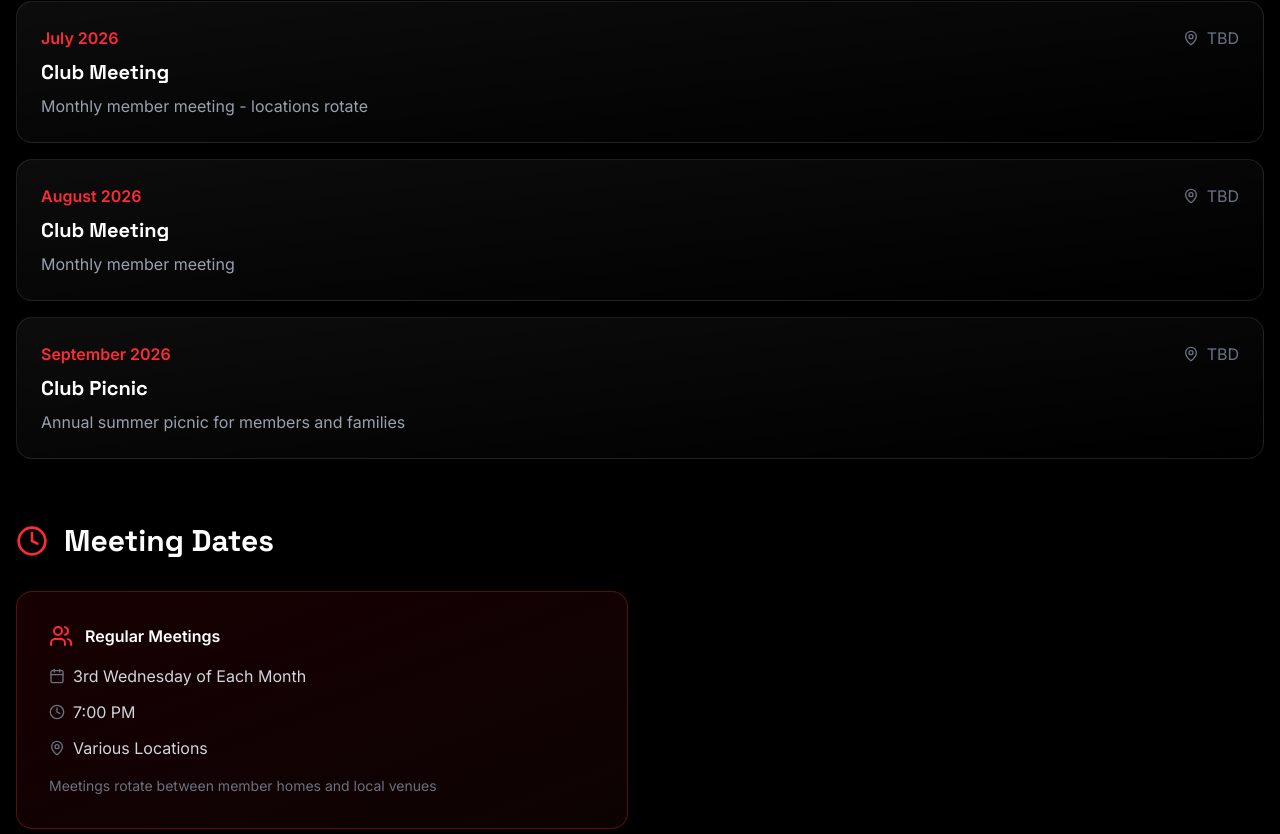
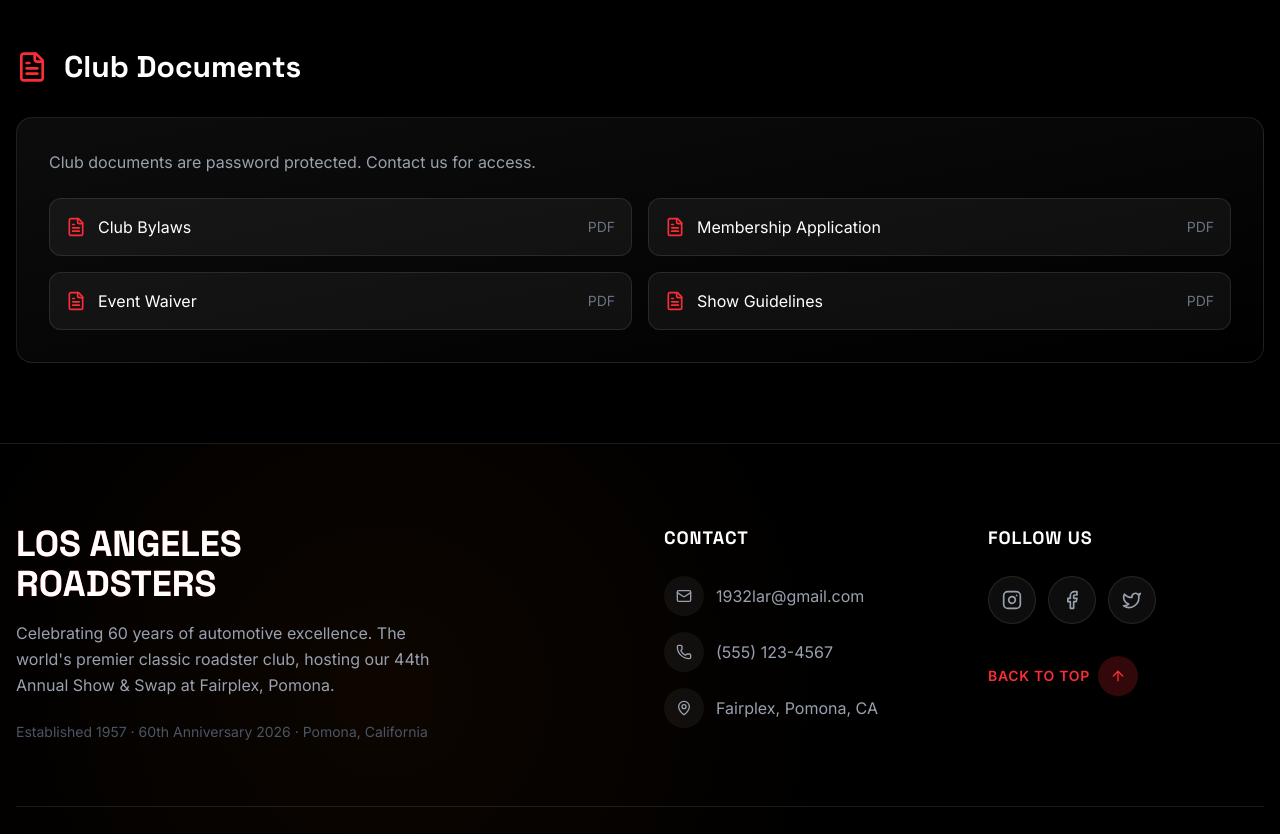
Before and after one commit to kadirgecit/laroadsters, a React (Vite) app: page /member-news in a window 1280 px wide. Shown: the part 606-1440 px from the top of the page. Built offline with nearby package versions, Linux system fonts and the light colour scheme.

Commit message:
Clean up: Member News - only show 44th Annual event, password-protected documents

```diff
--- a/src/app/pages/Members.tsx
+++ b/src/app/pages/Members.tsx
@@ -1,7 +1,7 @@
 import React, { useEffect, useRef } from 'react';
 import gsap from 'gsap';
 import { ScrollTrigger } from 'gsap/ScrollTrigger';
-import { Calendar, MapPin, Clock, FileText, Download, Users } from 'lucide-react';
+import { Calendar, MapPin, FileText } from 'lucide-react';
 
 gsap.registerPlugin(ScrollTrigger);
 
@@ -33,33 +33,6 @@ export function Members() {
       location: 'Fairplex, Pomona',
       description: "Father's Day Weekend - The premier classic roadster event of the year",
     },
-    {
-      date: 'July 2026',
-      title: 'Club Meeting',
-      location: 'TBD',
-      description: 'Monthly member meeting - locations rotate',
-    },
-    {
-      date: 'August 2026',
-      title: 'Club Meeting',
-      location: 'TBD',
-      description: 'Monthly member meeting',
-    },
-    {
-      date: 'September 2026',
-      title: 'Club Picnic',
-      location: 'TBD',
-      description: 'Annual summer picnic for members and families',
-    },
-  ];
-
-  const meetings = [
-    {
-      day: '3rd Wednesday of Each Month',
-      time: '7:00 PM',
-      location: 'Various Locations',
-      note: 'Meetings rotate between member homes and local venues',
-    },
   ];
 
   const documents = [
@@ -83,7 +56,7 @@ export function Members() {
             </div>
           </h1>
           <p className="text-xl text-gray-400 max-w-2xl">
-            Stay connected with the latest events, meetings, and club information
+            Stay connected with the latest events and club information
           </p>
         </div>
 
@@ -115,42 +88,6 @@ export function Members() {
           </div>
         </section>
 
-        {/* Meeting Dates */}
-        <section className="member-section mb-16">
-          <div className="flex items-center gap-4 mb-8">
-            <Clock className="w-8 h-8 text-red-500" />
-            <h2 className="text-3xl font-bold text-white">Meeting Dates</h2>
-          </div>
-          <div className="grid md:grid-cols-2 gap-6">
-            {meetings.map((meeting, index) => (
-              <div
-                key={index}
-                className="p-8 rounded-2xl bg-gradient-to-br from-red-600/10 to-red-900/10 border border-red-500/30"
-              >
-                <div className="flex items-center gap-3 mb-4">
-                  <Users className="w-6 h-6 text-red-500" />
-                  <span className="text-white font-semibold">Regular Meetings</span>
-                </div>
-                <div className="space-y-3 text-gray-300">
-                  <div className="flex items-center gap-2">
-                    <Calendar className="w-4 h-4 text-gray-500" />
-                    <span>{meeting.day}</span>
-                  </div>
-                  <div className="flex items-center gap-2">
-                    <Clock className="w-4 h-4 text-gray-500" />
-                    <span>{meeting.time}</span>
-                  </div>
-                  <div className="flex items-center gap-2">
-                    <MapPin className="w-4 h-4 text-gray-500" />
-                    <span>{meeting.location}</span>
-                  </div>
-                </div>
-                <p className="mt-4 text-gray-500 text-sm">{meeting.note}</p>
-              </div>
-            ))}
-          </div>
-        </section>
-
         {/* Club Documents */}
         <section className="member-section">
           <div className="flex items-center gap-4 mb-8">
@@ -159,13 +96,13 @@ export function Members() {
           </div>
           <div className="p-8 rounded-2xl bg-gradient-to-br from-white/5 to-white/0 border border-white/10 backdrop-blur-sm">
             <p className="text-gray-400 mb-6">
-              Members-only documents. Please log in to access these files.
+              Club documents are password protected. Contact us for access.
             </p>
             <div className="grid md:grid-cols-2 gap-4">
               {documents.map((doc, index) => (
                 <div
                   key={index}
-                  className="flex items-center justify-between p-4 rounded-xl bg-white/5 border border-white/10 hover:border-red-500/50 transition-colors"
+                  className="flex items-center justify-between p-4 rounded-xl bg-white/5 border border-white/10"
                 >
                   <div className="flex items-center gap-3">
                     <FileText className="w-5 h-5 text-red-500" />
@@ -175,11 +112,6 @@ export function Members() {
                 </div>
               ))}
             </div>
-            <div className="mt-6 p-4 rounded-xl bg-red-500/10 border border-red-500/30 text-center">
-              <p className="text-gray-400">
-                For document access, please contact the club secretary or visit a meeting.
-              </p>
-            </div>
           </div>
         </section>
       </div>
```
Also changed, not shown: 5 other files (tests, documents, lock files or other folders).
